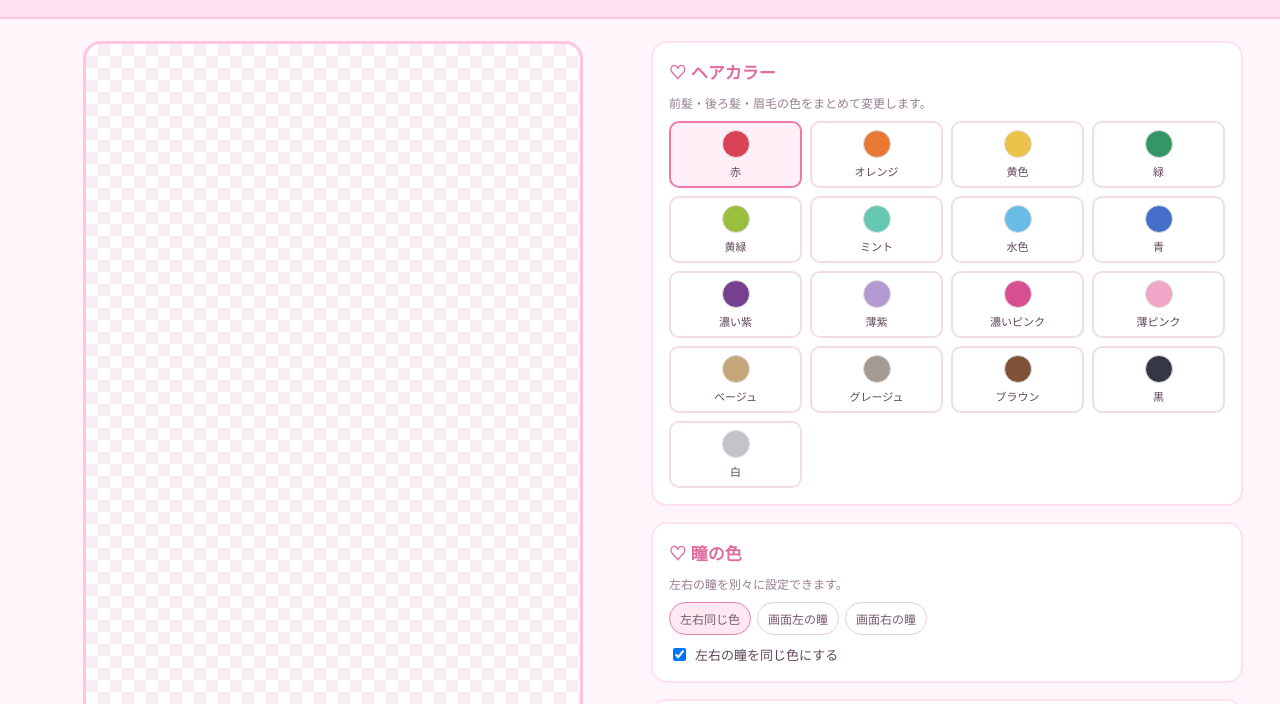
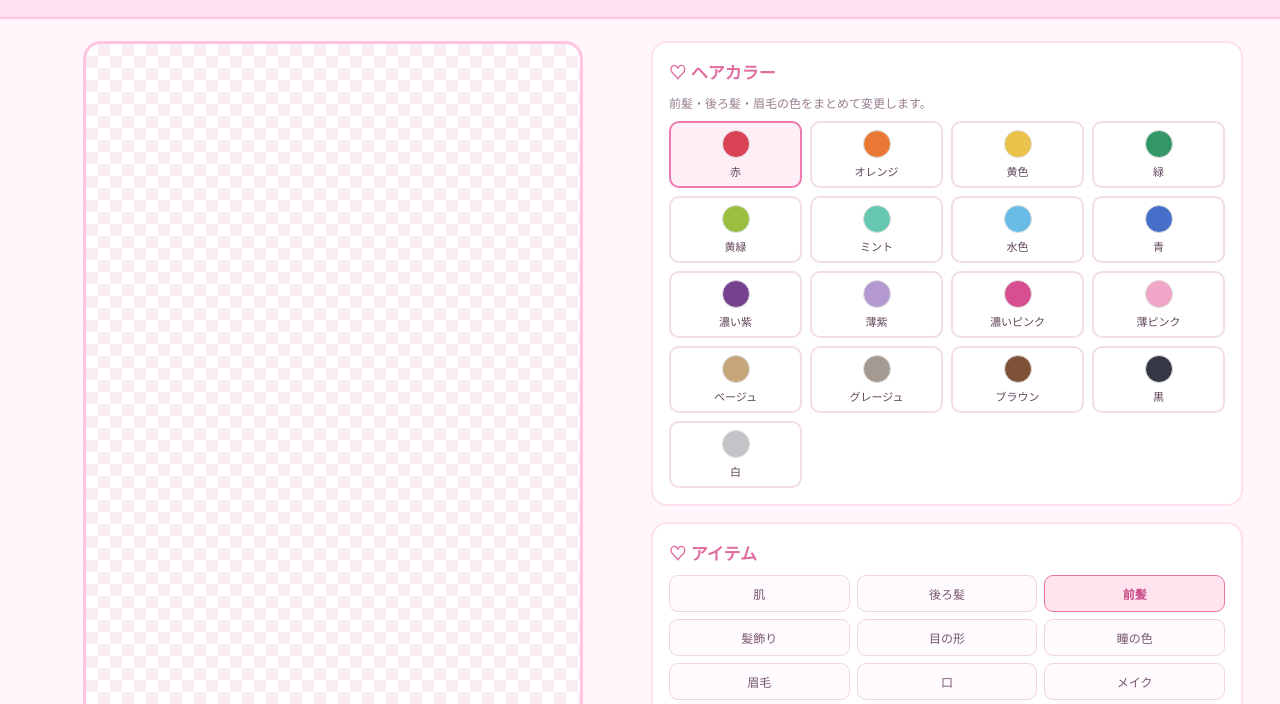
Before and after one commit to chouchoucreampuff/maidol-official, a plain HTML site: page maidol_dressup/index.html in a window 1280 px wide. Shown: the part 84-788 px from the top of the page. Drawn offline with Linux system fonts and the light colour scheme.

Commit message:
Remove eye color control section
Removed eye color control section from the HTML.

```diff
--- a/maidol_dressup/index.html
+++ b/maidol_dressup/index.html
@@ -57,19 +57,7 @@
         <div id="hair-color-list" class="color-list"></div>
       </section>
 
-      <section class="control-box">
-        <h2>♡ 瞳の色</h2>
-        <p class="help-text">左右の瞳を別々に設定できます。</p>
-        <div class="eye-targets">
-          <button type="button" class="target-button active" data-eye-target="both">左右同じ色</button>
-          <button type="button" class="target-button" data-eye-target="left">画面左の瞳</button>
-          <button type="button" class="target-button" data-eye-target="right">画面右の瞳</button>
-        </div>
-        <label class="check-option">
-          <input type="checkbox" id="same-eye-color" checked>
-          左右の瞳を同じ色にする
-        </label>
-      </section>
+
 
       <section class="control-box">
         <h2>♡ アイテム</h2>
```
